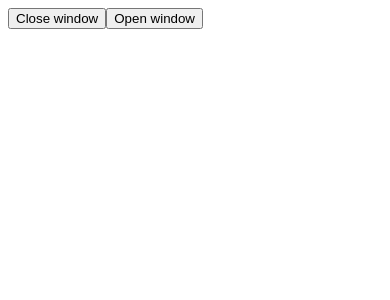
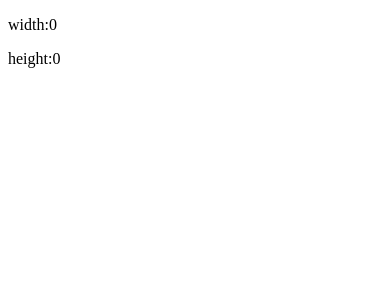
Before and after one commit to AnastasiiaKononova/react-welcome, a React (Create React App) app: page / in a window 390 px wide. Shown: the top 300 px of the page. Built offline with nearby package versions, Linux system fonts and the light colour scheme.

Commit message:
resizer task resolve

```diff
--- a/src/components/BOMexamples/index.js
+++ b/src/components/BOMexamples/index.js
@@ -1,16 +1,42 @@
-import React from 'react'
+import React, { Component } from "react";
 
- const BOM = () => {
-  return (
-    <div>
-        <button onClick={() => {
-            window.close()
-        }}>Close window</button>
-        <button onClick={() => {
-            window.open('https://google.com')
-        }}>Open window</button>
-    </div>
-  )
+class BOM extends Component {
+  constructor(props) {
+    super(props);
+    this.state = {
+      width: 0,
+      height: 0,
+    };
+  }
+
+  listener = ({ target: { innerWidth, innerHeight } }) => {
+    this.setState({
+      width: innerWidth,
+      height: innerHeight,
+    });
+  };
+
+  componentDidMount() {
+    window.addEventListener("resize", this.listener);
+  }
+
+  componentWillUnmount() {
+    window.removeEventListener("resize", this.listener);
+  }
+
+  render() {
+    const { width, height } = this.state;
+    return (
+      <div>
+        <p>width:{width}</p>
+        <p>height:{height}</p>
+      </div>
+    );
+  }
 }
 
 export default BOM;
+
+/*
+Створити компоненту, яка відображає поточні ширину і висоту вьюпорта і змінює ці дані, якщо ресайзити вікно
+*/
```
